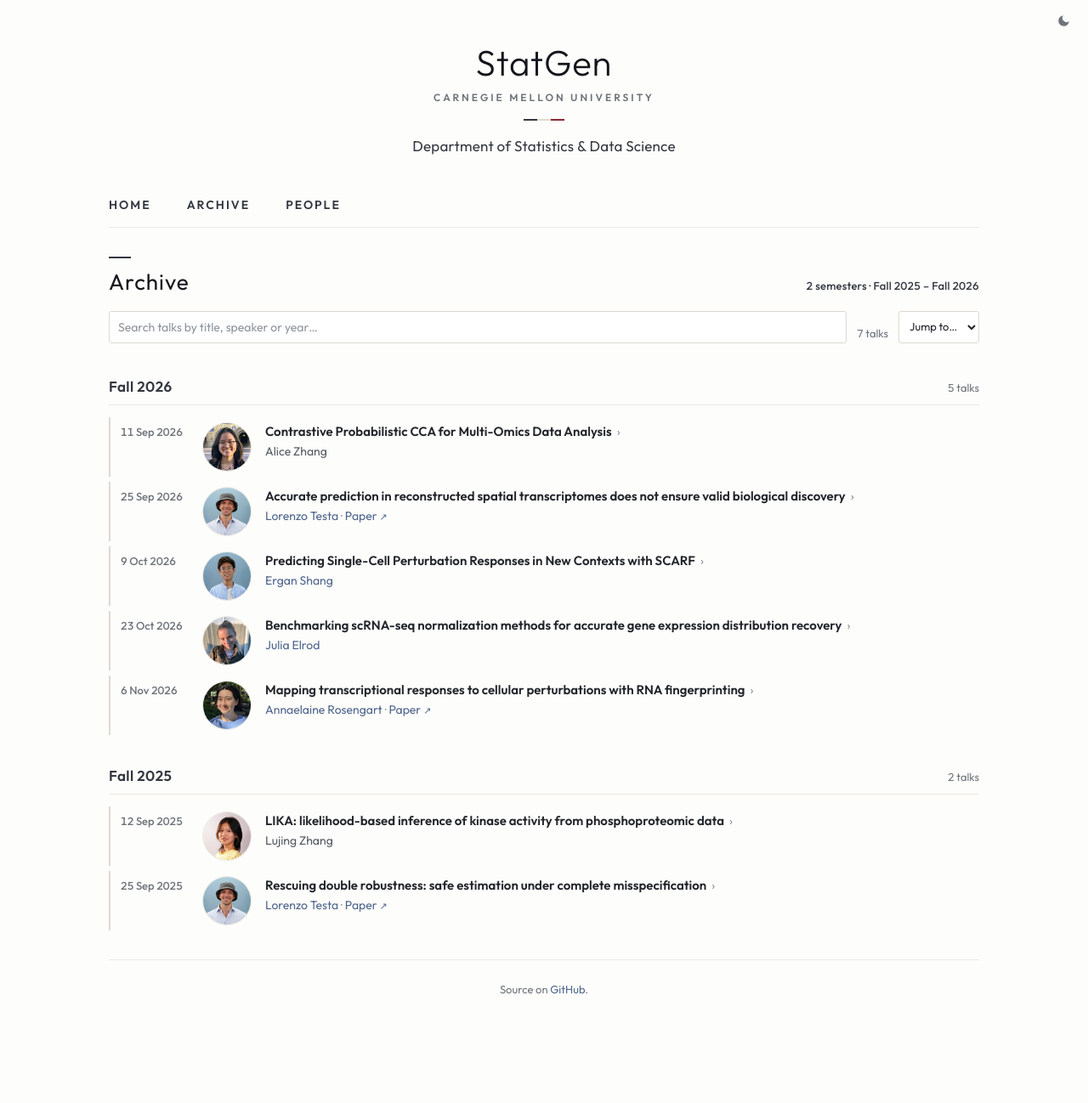
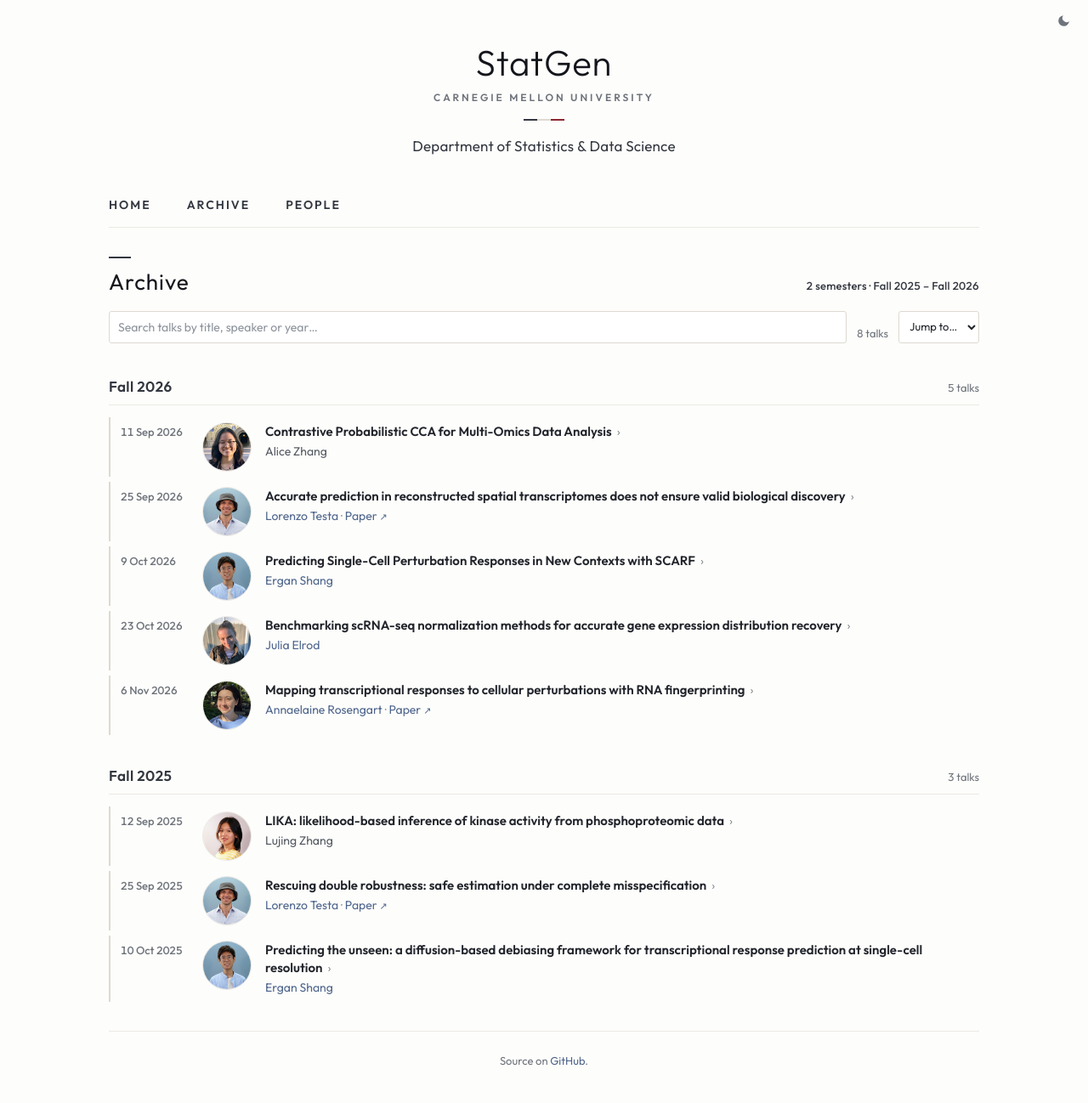
Before and after one commit to cmustatgen/cmustatgen.github.io, a Jekyll site: the page built from archive.html, in a window 1280 px wide. Shown: the whole page at 85% size. Built offline with Jekyll 4.4.1, drawn with Linux system fonts in a browser that asks for light colours; before the commit the page ends 1214 px from its top, so only the background shows below that; part of the change alters nothing that is shown.

Commit message:
Add Ergan Shang's dbDiffusion talk (Oct 10, 2025)
Co-Authored-By: Claude Fable 5.1 <noreply@anthropic.com>

```diff
--- a/_data/talks/fall2025.yaml
+++ b/_data/talks/fall2025.yaml
@@ -36,3 +36,16 @@
     showcase the efficacy of our DR+ACC estimator both through extensive simulations and by applying
     it to the analysis of Alzheimer's disease proteomics data.
   paper_url: https://arxiv.org/abs/2509.22446
+- date: '2025-10-10'
+  speakers: [ergan_shang]
+  title: "Predicting the unseen: a diffusion-based debiasing framework for transcriptional response prediction at single-cell resolution"
+  abstract: >-
+    Understanding how cells respond to perturbations of genes is central to uncovering the rules of
+    gene regulation. Single-cell RNA sequencing combined with CRISPR-based perturbations has
+    transformed this effort, but large-scale experiments remain costly and difficult to perform. Our
+    work introduces dbDiffusion, a computational framework that can reliably predict how cells would
+    respond to genetic perturbations that were never experimentally performed. By learning patterns
+    from existing data, dbDiffusion extends the reach of perturbation experiments, enabling
+    discoveries such as identifying genes that change their activity under specific conditions. This
+    approach reduces experimental burden while expanding our ability to probe cellular function,
+    offering a powerful complement to modern functional genomics.
```
